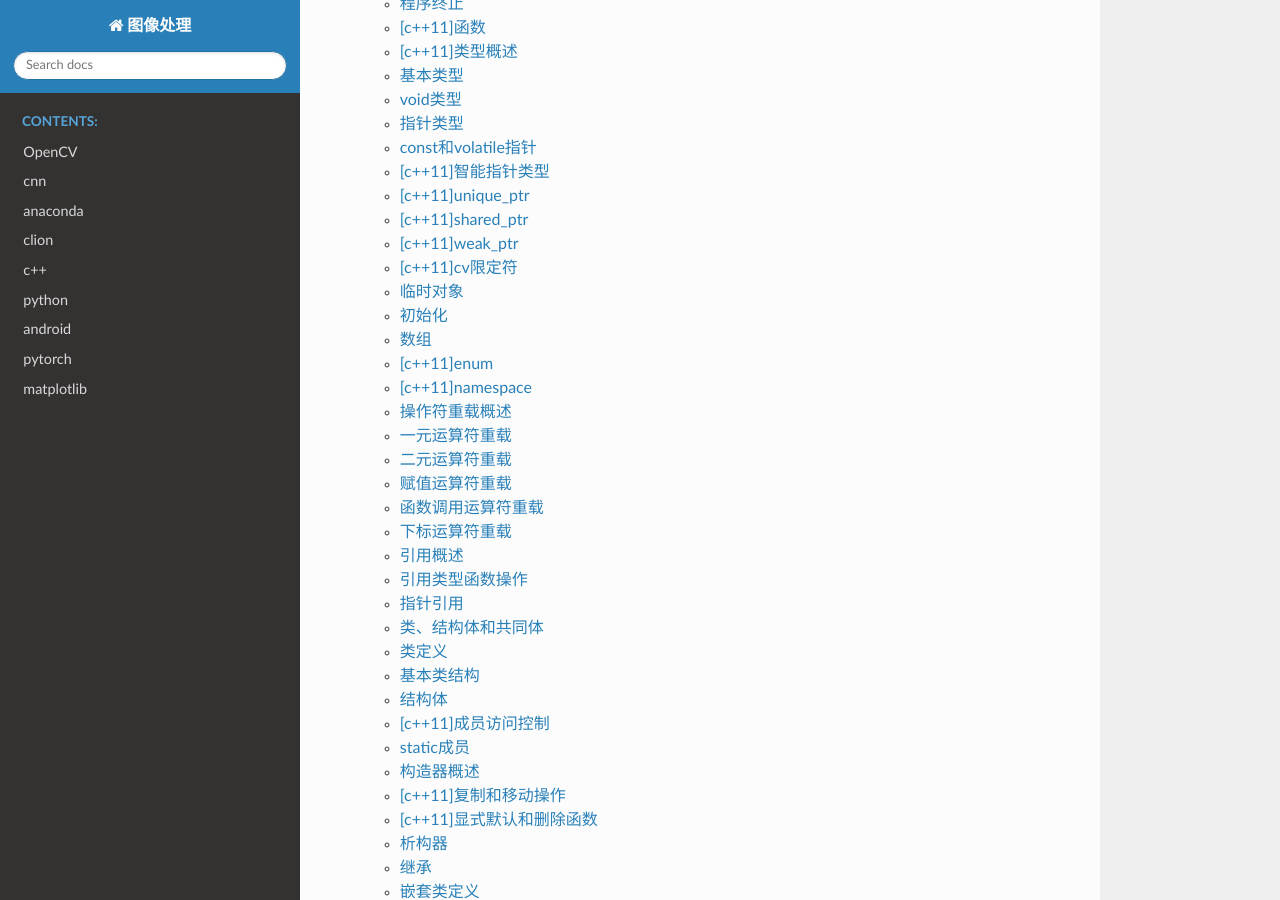
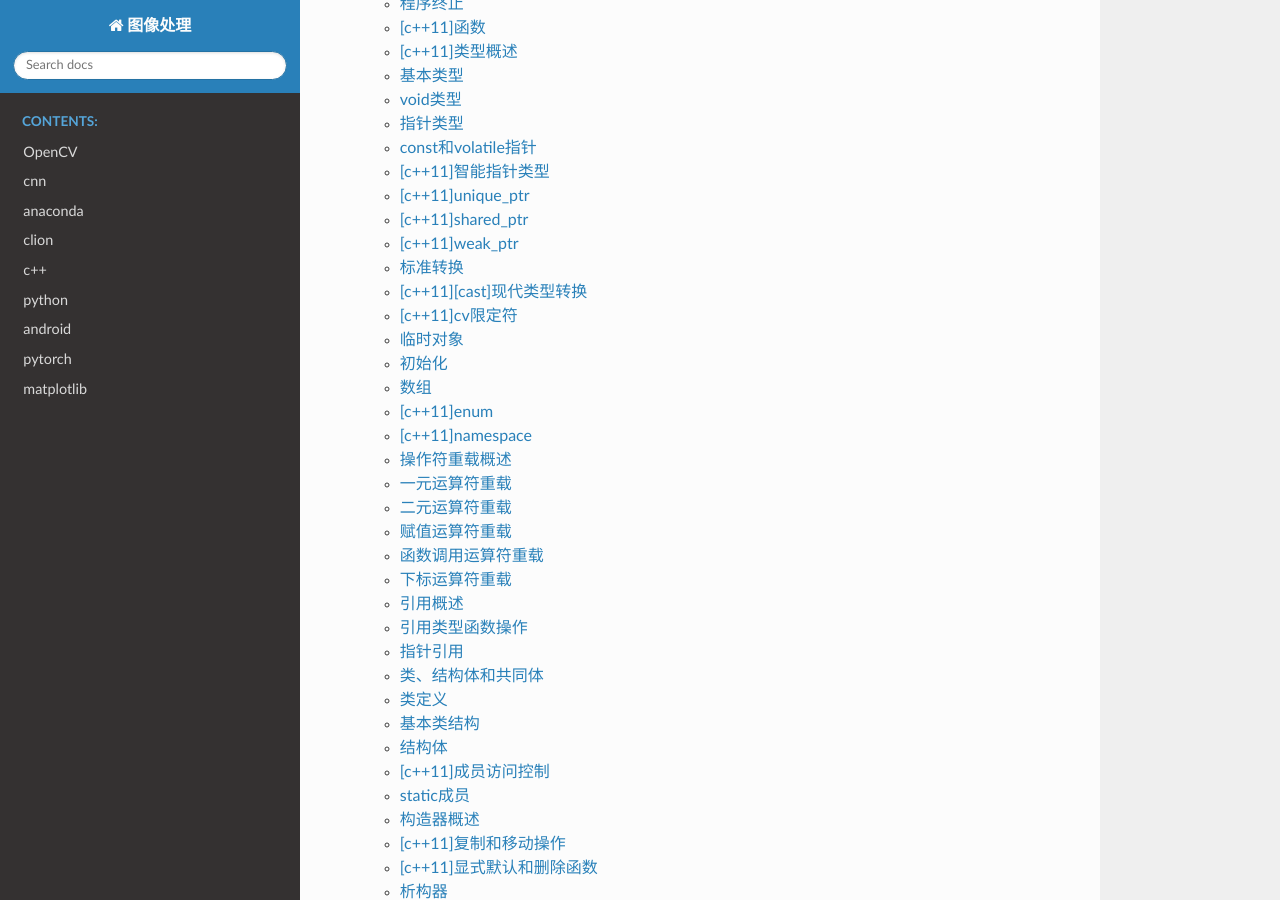
Before and after one commit to Document-Collection/image-processing, a Sphinx documentation site: the page built from docs/source/index.rst, in a window 1280 px wide and 900 px high, scrolled down 1028 px. Built offline with Sphinx 7.4.7 and the Read the Docs theme 2.0.0, drawn with Linux system fonts in a browser that asks for light colours; pages that are not in the unit, such as notebooks, are missing from menus; some of the changed lines change nothing that is shown.

Commit message:
docs(c++): 类型转换
1. 标准转换：包括基本类型、指针和引用之间的转换
2. 现代类型转换：使用c++提供的转换运算符*_cast进行类型转换

````diff
--- a/docs/source/c++.rst
+++ b/docs/source/c++.rst
@@ -29,7 +29,8 @@ c++
    c++/[c++11]shared_ptr
    c++/[c++11]weak_ptr
 
-
+   c++/标准转换
+   c++/[c++11][cast]现代类型转换
 
    c++/[c++11]cv限定符
    c++/临时对象
--- /dev/null
+++ b/docs/source/c++/[c++11][cast]现代类型转换.md
@@ -0,0 +1,137 @@
+
+# [c++11][cast]现代类型转换
+
+参考：
+
+[Casting](https://docs.microsoft.com/en-us/cpp/cpp/casting?view=vs-2019)
+
+[Casting Operators](https://docs.microsoft.com/en-us/cpp/cpp/casting-operators?view=vs-2019)
+
+现代`C++`编程更推荐使用`C++`风格转换方式，因为其在某些情况下类型安全性显著提高，并且更明确地表达编程意图
+
+常用的有以下3种：
+
+1. `dynamic_cast`
+2. `static_cast`
+3. `const_cast`
+
+## dynamic_cast
+
+参考：[dynamic_cast Operator](https://docs.microsoft.com/en-us/cpp/cpp/dynamic-cast-operator?view=vs-2019)
+
+```
+dynamic_cast < type-id > ( expression )
+```
+
+其作用是将操作数`expression`转换成`type-id`类型
+
+* `new_type`：是一个类的指针或者引用，或者指向`void`的指针
+* `expression`：其类型必须是指针（如果`new_type`是指针的话），否则是一个`l_value`（如果`new_type`是引用的话）
+
+如果强制转换成功，`dynamic_cast`将返回一个新类型的值；如果强制转换失败，并且`new_type`是指针类型，则返回该类型的空指针（也就是`0`）；如果强制转换失败，`new_type`是引用类型，则返回`0`
+
+`dynamic_cast`执行编译时检查和运行时检查，适用于多态类型的数据转换，比如基类和派生类之间的转换
+
+## static_cast
+
+参考：[static_cast Operator](https://docs.microsoft.com/en-us/cpp/cpp/static-cast-operator?view=vs-2019)
+
+```
+static_cast <type-id> ( expression )
+```
+
+`static_cast`没有运行时类型检查，出现错误时会返回原指针，好像没有错一样，所以不像`dynamic_cast`那样安全
+
+```
+typedef unsigned char BYTE;
+
+enum scast {
+    AA,
+    BB,
+    CC
+};
+
+
+void f() {
+    char ch;
+    int i = 65;
+    float f = 2.5;
+    double dbl;
+
+    // int to char
+    ch = static_cast<char>(i);
+    // float to double
+    dbl = static_cast<double>(f);
+    // char to unsigned char
+    i = static_cast<BYTE>(ch);
+
+    scast s = AA;
+    // enum to int
+    cout << static_cast<int>(s) << endl;
+    // int to enum
+    s = static_cast<scast >(2);
+    cout << s << endl;
+}
+```
+
+### static_cast vs. dynamic_cast
+
+* `dynamic_cast`转换更安全，但`dynamic_cast`只对指针或引用有效，同时运行时类型检查是一个开销
+* `static_cast`不执行运行时检查，其安全性弱于`dynamic_cast`，适用于非多态类型的数据转换，比如整数和浮点数的转换，以及整数和枚举值的转换
+
+```
+class B {};
+
+class D : public B {};
+
+void f(B* pb, D* pd) {
+   D* pd2 = static_cast<D*>(pb);   // Not safe, D can have fields
+                                   // and methods that are not in B.
+
+   B* pb2 = static_cast<B*>(pd);   // Safe conversion, D always
+                                   // contains all of B.
+}
+```
+
+## const_cast
+
+```
+const_cast <type-id> (expression)
+```
+
+其作用是移除对象的`const/volatile/__unaligned`属性。比如将`const`常量转换成常量
+
+```
+class CCTest {
+public:
+    void setNumber(int);
+
+    void printNumber() const;
+
+private:
+    int number;
+};
+
+void CCTest::setNumber(int num) { number = num; }
+
+void CCTest::printNumber() const {
+    std::cout << "\nBefore: " << number;
+    const_cast< CCTest * >( this )->number--;
+    std::cout << "\nAfter: " << number;
+}
+
+int main() {
+    CCTest X;
+    X.setNumber(8);
+    X.printNumber();
+}
+```
+
+本来在类`CCTest`中，设置`printNumber`为`const`函数，不能在其中修改对象值
+
+通过const_cast的使用，将`this`的类型从`const CCTest *`修改为`CCTest *`，这样就能够修改对象值了。结果如下
+
+```
+Before: 8
+After: 7
+```
--- /dev/null
+++ b/docs/source/c++/标准转换.md
@@ -0,0 +1,65 @@
+
+# 标准转换
+
+参考：[Standard conversions](https://docs.microsoft.com/en-us/cpp/cpp/standard-conversions?view=vs-2019)
+
+`C++`定义了基本类型之间的转换，也定义了指针、引用和成员指针派生类型之间的转换，这些统称为标准转换（`standard conversion`）
+
+共分为`8`个部分：
+
+1. 整型提升（`integral promotions`）
+2. 整型转换（`integral conversions`）
+3. 浮点型转换（`floating conversions`）
+4. 浮点和整数转换（`floating and integral conversions`）
+5. 数值型间的转换（`arithmetic conversions`）
+6. 指针转换（`pointer conversions`）
+7. 引用转换（`reference conversions`）
+8. 成员指针的转换（`pointer-to-member conversions`）
+
+## 隐式类型转换
+
+当表达式包含不同内置类型的操作数且不存在显式强制转换时，编译器执行隐式转换
+
+### 加宽转换
+
+在加宽转换（`Widening conversions`，也称为提升，`promotion`）中，较小变量中的值被分配给较大变量，而不会丢失数据。因为扩大转换总是安全的，编译器会静默地执行它们，不会发出警告。以下转换是加宽转换。
+
+![](./imgs/promotion.png)
+
+### 变窄转换
+
+如果将精度较大变量分配给精度较小的变量，有可能发生数据损失情况，编译器会因为这个情况报出一个警告（`warn`）
+
+* 对于明确知道不会发生数据损失的情况，可以执行强制类型转换以消除警告
+* 如果不明确是否会发生数据损失，可以增加一些运行时检查
+
+### 有符号-无符号转换
+
+`signed-unsigned`转换不会改变变量位数，但是因为其位模式发生了变化导致数据的大小发生了变化。编译器不警告有符号和无符号整数类型之间的隐式转换，但是建议完全避免有符号到无符号的转换
+
+如果不能避免它们，那么在代码中添加一个运行时检查，以检测正在转换的值是否大于或等于零，并且小于或等于已签名类型的最大值。此范围内的值将从有符号转换为无符号，或从无符号转换为有符号，而不需要重新解释
+
+### 指针转换
+
+`C`风格的数组可以隐式看成指向数组第一个元素的指针。虽然进行数据操作很简单，但也容易出错，不推荐使用
+
+```
+# 示例
+$ char* s = "Help" + 3;
+```
+
+## 显式类型转换
+
+相比较于隐式类型转换，使用显式类型转换更能明确转换目标，有两种方式：
+
+1. `C`风格转换
+2. `C++`风格转换
+
+### C风格转换
+
+最常用的是使用`C`风格的转换算子，即直接在变量前添加类型，如下所示：
+
+```
+(int) x; // old-style cast, old-style syntax
+int(x); // old-style cast, functional syntax
+```
````
